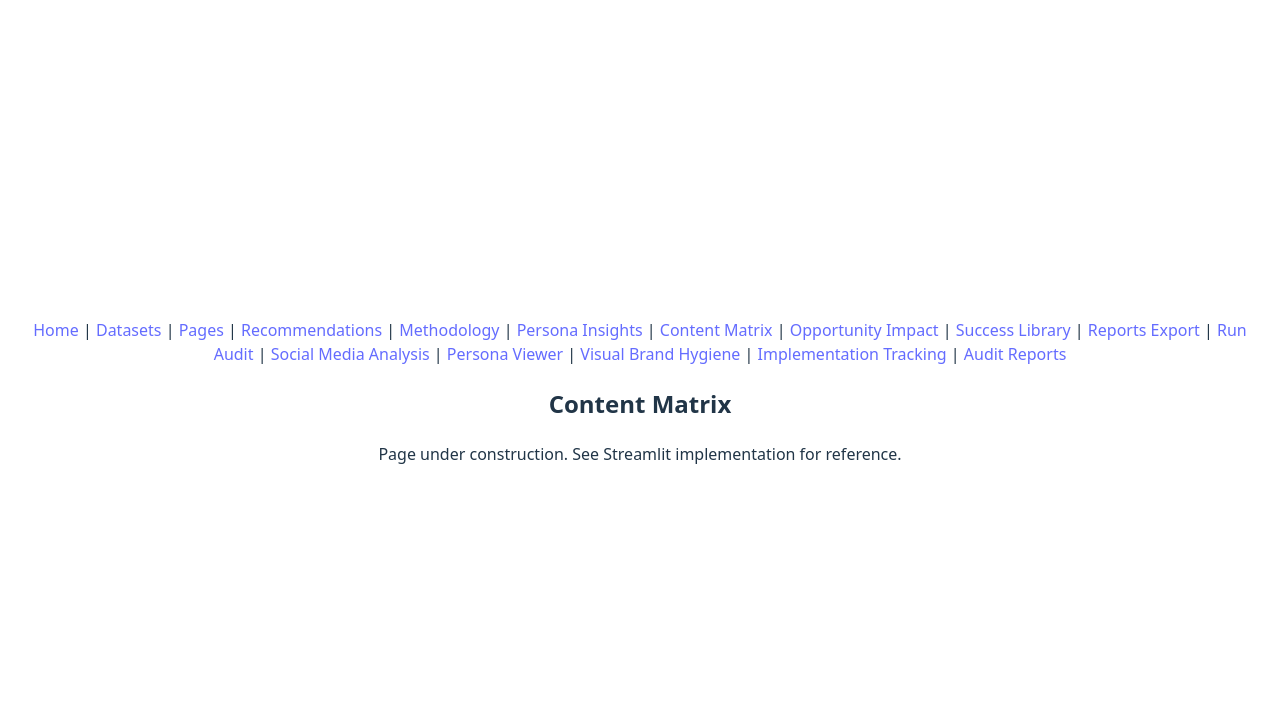
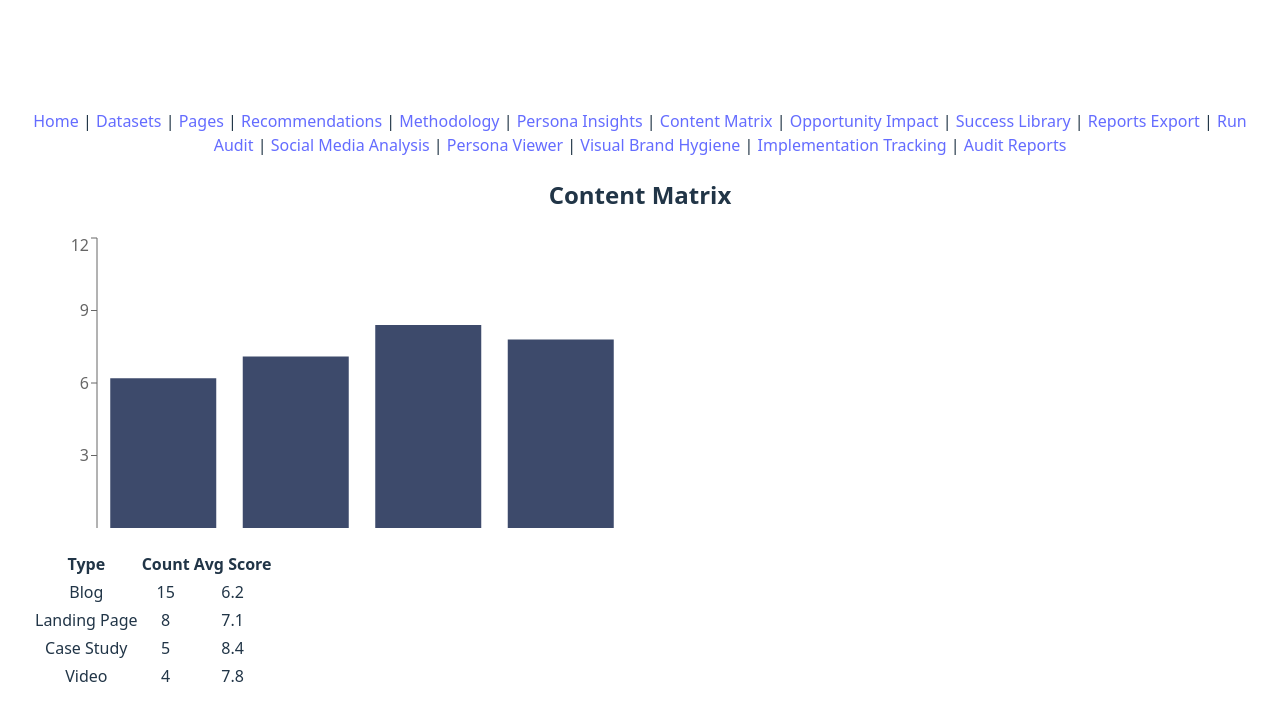
Before and after one commit to jasonlmagnus/sopra_steria, a React (Vite) app in the folder web/: page /content-matrix in a window 1280 px wide. Shown: the top 720 px of the page. Built offline with nearby package versions, Linux system fonts and the light colour scheme; no server answers.

Commit message:
feat(web): port remaining pages

```diff
--- a/web/src/pages/AuditReports.tsx
+++ b/web/src/pages/AuditReports.tsx
@@ -1,12 +1,19 @@
-import React from 'react'
+import React from 'react';
 
 function AuditReports() {
   return (
     <div>
       <h2>Audit Reports</h2>
-      <p>Page under construction. Reports will be viewable here in the future.</p>
+      <ul>
+        <li>
+          <a href="#">Report_January.md</a>
+        </li>
+        <li>
+          <a href="#">Report_February.md</a>
+        </li>
+      </ul>
     </div>
-  )
+  );
 }
 
-export default AuditReports
+export default AuditReports;
--- a/web/src/pages/ContentMatrix.tsx
+++ b/web/src/pages/ContentMatrix.tsx
@@ -1,12 +1,80 @@
-import React from 'react'
+import React from 'react';
+import {
+  ColumnDef,
+  getCoreRowModel,
+  useReactTable,
+} from '@tanstack/react-table';
+import { BarChart, Bar, XAxis, YAxis, Tooltip } from 'recharts';
+
+interface ContentItem {
+  type: string;
+  count: number;
+  avgScore: number;
+}
+
+const data: ContentItem[] = [
+  { type: 'Blog', count: 15, avgScore: 6.2 },
+  { type: 'Landing Page', count: 8, avgScore: 7.1 },
+  { type: 'Case Study', count: 5, avgScore: 8.4 },
+  { type: 'Video', count: 4, avgScore: 7.8 },
+];
 
 function ContentMatrix() {
+  const columns = React.useMemo<ColumnDef<ContentItem, any>[]>(
+    () => [
+      { accessorKey: 'type', header: 'Type' },
+      { accessorKey: 'count', header: 'Count' },
+      { accessorKey: 'avgScore', header: 'Avg Score' },
+    ],
+    [],
+  );
+
+  const table = useReactTable({
+    data,
+    columns,
+    getCoreRowModel: getCoreRowModel(),
+  });
+
   return (
     <div>
       <h2>Content Matrix</h2>
-      <p>Page under construction. See Streamlit implementation for reference.</p>
+      <BarChart
+        width={600}
+        height={300}
+        data={data}
+        style={{ marginBottom: '1rem' }}
+      >
+        <XAxis dataKey="type" hide={true} />
+        <YAxis />
+        <Tooltip />
+        <Bar dataKey="avgScore" fill="#3d4a6b" />
+      </BarChart>
+      <table>
+        <thead>
+          {table.getHeaderGroups().map((headerGroup) => (
+            <tr key={headerGroup.id}>
+              {headerGroup.headers.map((header) => (
+                <th key={header.id}>
+                  {header.isPlaceholder
+                    ? null
+                    : (header.column.columnDef.header as string)}
+                </th>
+              ))}
+            </tr>
+          ))}
+        </thead>
+        <tbody>
+          {table.getRowModel().rows.map((row) => (
+            <tr key={row.id}>
+              {row.getVisibleCells().map((cell) => (
+                <td key={cell.id}>{cell.renderValue<string>()}</td>
+              ))}
+            </tr>
+          ))}
+        </tbody>
+      </table>
     </div>
-  )
+  );
 }
 
-export default ContentMatrix
+export default ContentMatrix;
--- a/web/src/pages/PersonaInsights.tsx
+++ b/web/src/pages/PersonaInsights.tsx
@@ -1,12 +1,12 @@
-import React from 'react'
+import React from 'react';
 
 function PersonaInsights() {
   return (
     <div>
       <h2>Persona Insights</h2>
-      <p>Page under construction. Refer to the Streamlit dashboard for analysis features.</p>
+      <p>Sample insights about key personas will appear here.</p>
     </div>
-  )
+  );
 }
 
-export default PersonaInsights
+export default PersonaInsights;
--- a/web/src/pages/PersonaViewer.tsx
+++ b/web/src/pages/PersonaViewer.tsx
@@ -1,12 +1,26 @@
-import React from 'react'
+import React from 'react';
+
+const persona = {
+  name: 'Marketing Manager',
+  goals: 'Increase brand awareness',
+  painPoints: 'Limited budget',
+};
 
 function PersonaViewer() {
   return (
     <div>
       <h2>Persona Viewer</h2>
-      <p>Page under construction. Detailed persona profiles not yet available.</p>
+      <p>
+        <strong>Name:</strong> {persona.name}
+      </p>
+      <p>
+        <strong>Goals:</strong> {persona.goals}
+      </p>
+      <p>
+        <strong>Pain Points:</strong> {persona.painPoints}
+      </p>
     </div>
-  )
+  );
 }
 
-export default PersonaViewer
+export default PersonaViewer;
--- a/web/src/pages/ReportsExport.tsx
+++ b/web/src/pages/ReportsExport.tsx
@@ -1,12 +1,20 @@
-import React from 'react'
+import React from 'react';
 
 function ReportsExport() {
   return (
     <div>
       <h2>Reports Export</h2>
-      <p>Page under construction. Reports export tools not yet ported from Streamlit.</p>
+      <p>Download sample reports:</p>
+      <ul>
+        <li>
+          <a href="#">Brand_Audit_Report.pdf</a>
+        </li>
+        <li>
+          <a href="#">Persona_Insights.xlsx</a>
+        </li>
+      </ul>
     </div>
-  )
+  );
 }
 
-export default ReportsExport
+export default ReportsExport;
--- a/web/src/pages/RunAudit.tsx
+++ b/web/src/pages/RunAudit.tsx
@@ -1,12 +1,25 @@
-import React from 'react'
+import React, { useState } from 'react';
 
 function RunAudit() {
+  const [url, setUrl] = useState('');
+  const [status, setStatus] = useState('');
+
+  const handleRun = () => {
+    setStatus(`Pretending to run audit for ${url}`);
+  };
+
   return (
     <div>
       <h2>Run Audit</h2>
-      <p>Page under construction. Run audits using the existing Streamlit workflow.</p>
+      <input
+        value={url}
+        onChange={(e) => setUrl(e.target.value)}
+        placeholder="Enter URL"
+      />
+      <button onClick={handleRun}>Run</button>
+      {status && <p>{status}</p>}
     </div>
-  )
+  );
 }
 
-export default RunAudit
+export default RunAudit;
--- a/web/src/pages/SocialMediaAnalysis.tsx
+++ b/web/src/pages/SocialMediaAnalysis.tsx
@@ -1,12 +1,25 @@
-import React from 'react'
+import React from 'react';
+import { LineChart, Line, XAxis, YAxis, Tooltip } from 'recharts';
+
+const data = [
+  { month: 'Jan', mentions: 120 },
+  { month: 'Feb', mentions: 90 },
+  { month: 'Mar', mentions: 150 },
+  { month: 'Apr', mentions: 130 },
+];
 
 function SocialMediaAnalysis() {
   return (
     <div>
       <h2>Social Media Analysis</h2>
-      <p>Page under construction. Social media insights will be migrated later.</p>
+      <LineChart width={600} height={300} data={data}>
+        <XAxis dataKey="month" />
+        <YAxis />
+        <Tooltip />
+        <Line type="monotone" dataKey="mentions" stroke="#dc3545" />
+      </LineChart>
     </div>
-  )
+  );
 }
 
-export default SocialMediaAnalysis
+export default SocialMediaAnalysis;
--- a/web/src/pages/SuccessLibrary.tsx
+++ b/web/src/pages/SuccessLibrary.tsx
@@ -1,12 +1,71 @@
-import React from 'react'
+import React from 'react';
+import {
+  ColumnDef,
+  getCoreRowModel,
+  useReactTable,
+} from '@tanstack/react-table';
+
+interface Success {
+  title: string;
+  url: string;
+  score: number;
+}
+
+const data: Success[] = [
+  { title: 'Case Study A', url: 'https://example.com/a', score: 8.5 },
+  { title: 'Landing Page B', url: 'https://example.com/b', score: 7.9 },
+  { title: 'Video Campaign C', url: 'https://example.com/c', score: 9.1 },
+];
 
 function SuccessLibrary() {
+  const columns = React.useMemo<ColumnDef<Success, any>[]>(
+    () => [
+      { accessorKey: 'title', header: 'Title' },
+      {
+        accessorKey: 'url',
+        header: 'URL',
+        cell: (info) => <a href={info.getValue() as string}>Link</a>,
+      },
+      { accessorKey: 'score', header: 'Score' },
+    ],
+    [],
+  );
+
+  const table = useReactTable({
+    data,
+    columns,
+    getCoreRowModel: getCoreRowModel(),
+  });
+
   return (
     <div>
       <h2>Success Library</h2>
-      <p>Page under construction. Please use the Streamlit dashboard for now.</p>
+      <table>
+        <thead>
+          {table.getHeaderGroups().map((headerGroup) => (
+            <tr key={headerGroup.id}>
+              {headerGroup.headers.map((header) => (
+                <th key={header.id}>
+                  {header.isPlaceholder
+                    ? null
+                    : (header.column.columnDef.header as string)}
+                </th>
+              ))}
+            </tr>
+          ))}
+        </thead>
+        <tbody>
+          {table.getRowModel().rows.map((row) => (
+            <tr key={row.id}>
+              {row.getVisibleCells().map((cell) => (
+                <td key={cell.id}>{cell.renderValue<string>()}</td>
+              ))}
+            </tr>
+          ))}
+        </tbody>
+      </table>
     </div>
-  )
+  );
 }
 
-export default SuccessLibrary
+export default SuccessLibrary;
--- a/web/src/pages/VisualBrandHygiene.tsx
+++ b/web/src/pages/VisualBrandHygiene.tsx
@@ -1,12 +1,28 @@
-import React from 'react'
+import React from 'react';
+import { PieChart, Pie, Tooltip, Cell } from 'recharts';
+
+const data = [
+  { name: 'Compliant', value: 70 },
+  { name: 'Needs Update', value: 20 },
+  { name: 'Off Brand', value: 10 },
+];
+
+const colors = ['#3d4a6b', '#dc3545', '#8884d8'];
 
 function VisualBrandHygiene() {
   return (
     <div>
       <h2>Visual Brand Hygiene</h2>
-      <p>Page under construction. Visual hygiene charts will be added soon.</p>
+      <PieChart width={400} height={300}>
+        <Pie dataKey="value" data={data} cx="50%" cy="50%" outerRadius={100}>
+          {data.map((entry, index) => (
+            <Cell key={`cell-${index}`} fill={colors[index % colors.length]} />
+          ))}
+        </Pie>
+        <Tooltip />
+      </PieChart>
     </div>
-  )
+  );
 }
 
-export default VisualBrandHygiene
+export default VisualBrandHygiene;
```
Also changed, not shown: 2 other files (tests, documents, lock files or other folders).
